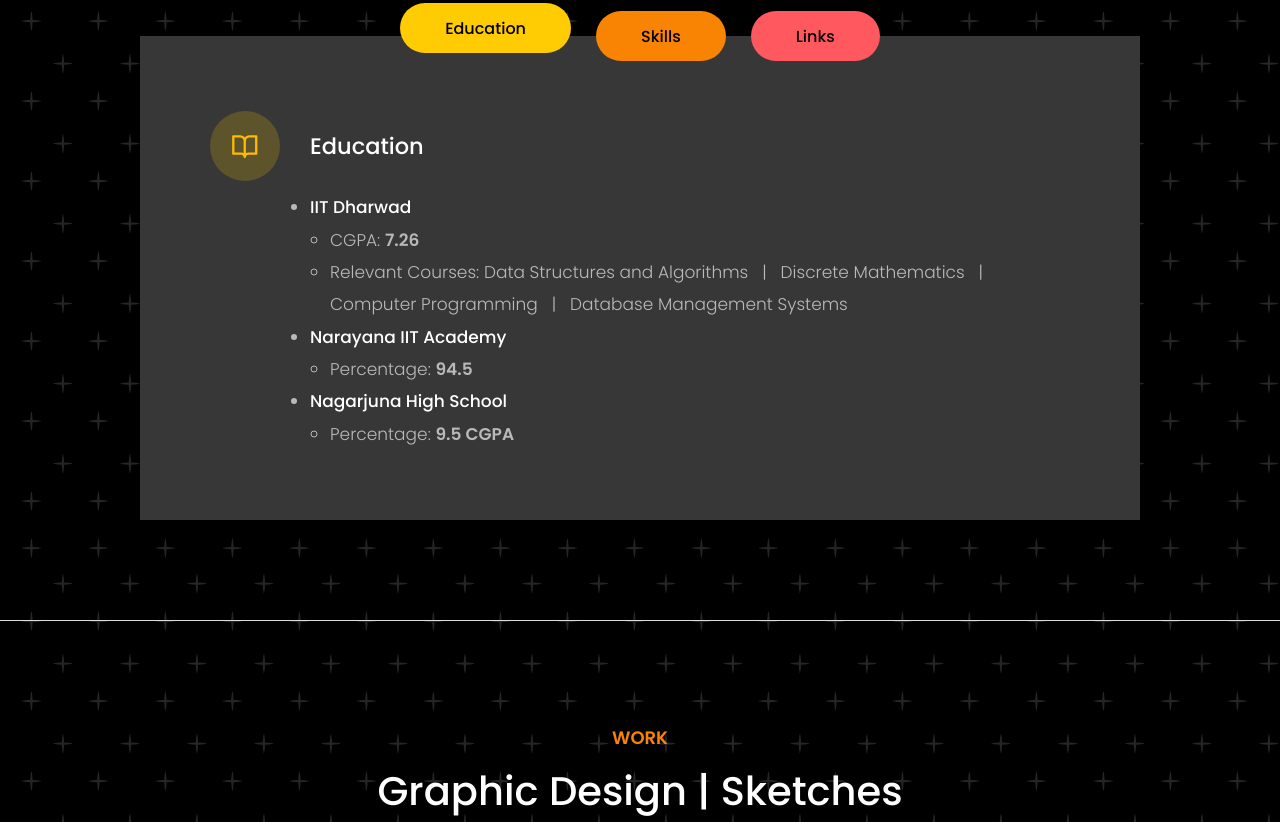
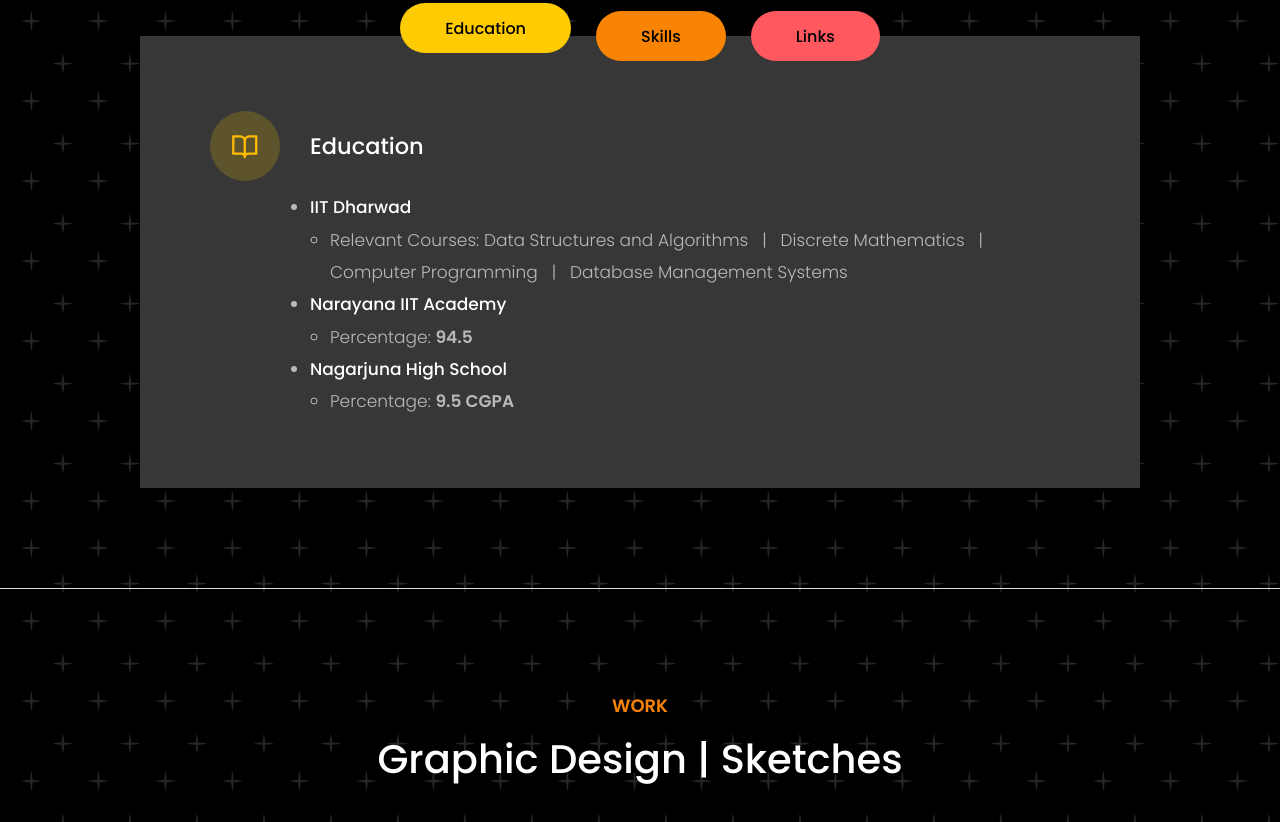
Before and after one commit to aasimalikhan/Portfolio-Website, a plain HTML site: page index.html in a window 1280 px wide. Shown: the part 2718-3540 px from the top of the page. Drawn offline with Linux system fonts and the light colour scheme.

Commit message:
updated college details

```diff
--- a/index.html
+++ b/index.html
@@ -318,7 +318,6 @@ I am currently looking for opportunities for an Internship this summer.
              <li>
                <span class="operations__mainlist__heading">IIT Dharwad</span>
                 <ul class="operations__sublist">
-                 <li>CGPA: <b>7.26</b></li>
                  <li>Relevant Courses: Data Structures and Algorithms &nbsp;&nbsp;|&nbsp;&nbsp; Discrete Mathematics &nbsp;&nbsp;|&nbsp;&nbsp; Computer Programming &nbsp;&nbsp;|&nbsp;&nbsp; Database Management Systems </li>
                </ul>
              </li>
```
